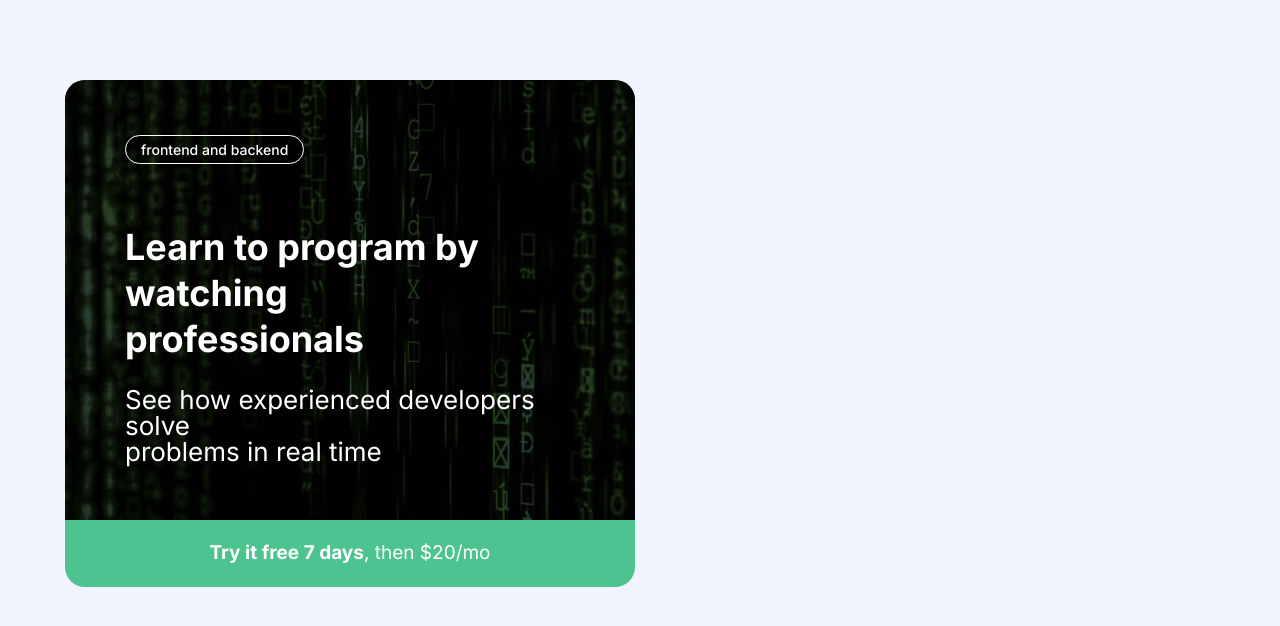
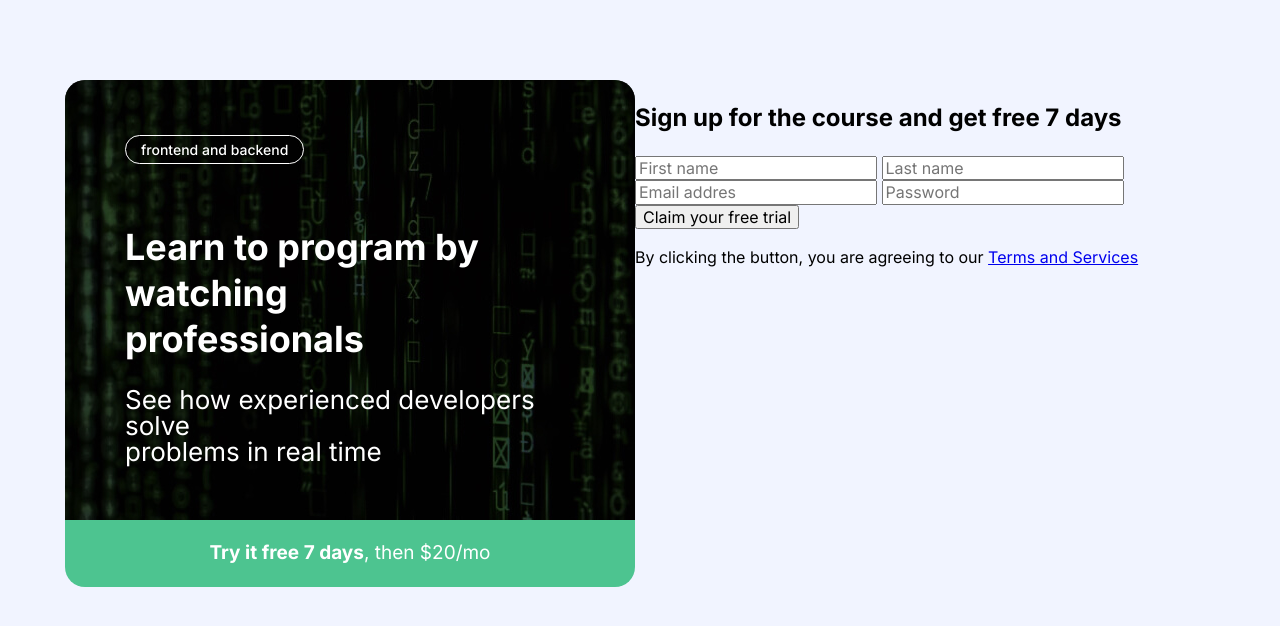
Before and after one commit to IocaIhost/Intro-form, a plain HTML site: page index.html in a window 1280 px wide. Drawn offline with Linux system fonts and the light colour scheme.

Commit message:
Add signup section

```diff
--- a/css/style.css
+++ b/css/style.css
@@ -105,6 +105,7 @@ img{
     font-size: 26px;
     line-height: 26px;
 }
+
 .hero-bottom {
     padding: 30px auto;
     background-color: var(--green);
--- a/index.html
+++ b/index.html
@@ -37,6 +37,24 @@
                     </p>
                 </div>
             </div>
+
+            <!-- Registration form -->
+            <form class="signup-form"  action="https://echo.htmlacademy.ru" method="GET">
+                <h2 class="signup-form-heading">
+                    Sign up for the course and get free 7 days
+                </h2>
+
+                <div class="signup-form-fields">
+                    <input class="signup-form-field" type="text" name="First name" placeholder="First name" aria-label="First name" required>
+                    <input class="signup-form-field" type="text" name="last_name" placeholder="Last name" aria-label="Last name" required>
+                    <input class="signup-form-field" type="email" name="Email" placeholder="Email addres" aria-label="Email" required>
+                    <input class="signup-form-field" type="password" name="Password" placeholder="Password" aria-label="Password"required>
+                </div>
+                <button class="signup-form-submit" type="submit">Claim your free trial</button>
+                <p class="signup-form-notice">
+                    By clicking the button, you are agreeing to our <a class="signup-form-notice-link" href="#">Terms and Services</a>
+                </p>
+            </form>
         </div>
     </div>
 </div>
```
